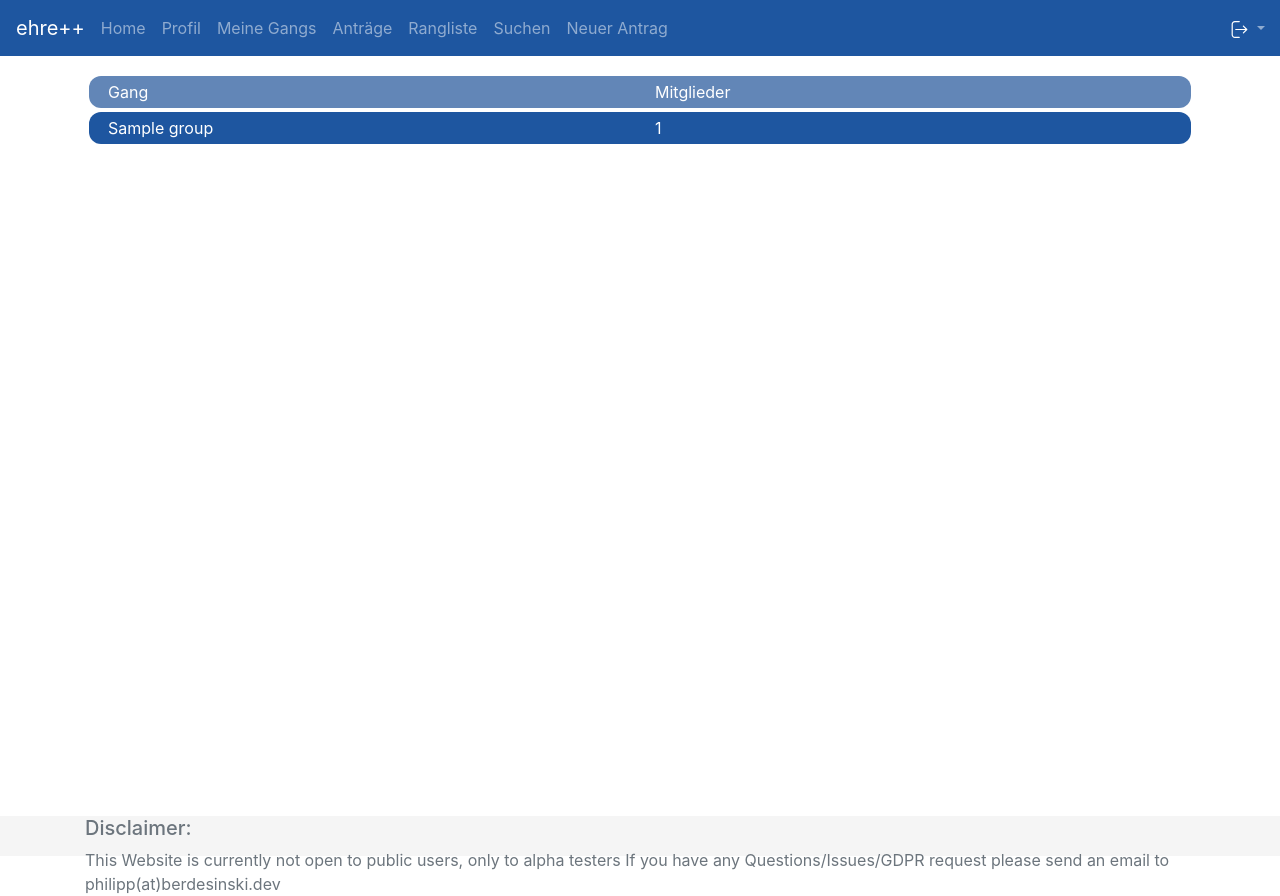
After one commit to C1bergh0st/ehreplusplus, a Django app: page /gang/mygangs/ in a window 1280 px wide. The commit adds this page. Run offline with Django 3.2, Linux system fonts and the light colour scheme; a user stored in the database is signed in; tables that the repository leaves empty hold one stand-in row (values such as "Sample post"); some libraries are stand-ins or nearby versions.

Commit message:
added group admin functionality

```diff
--- a/mysite/counter/models.py
+++ b/mysite/counter/models.py
@@ -81,7 +81,7 @@ class Group(models.Model):
     name = models.CharField(max_length=256, default="Gang", help_text="Der Name dieser Gang")
     creation_date = models.DateTimeField(default=datetime.now, help_text="Erstellt am")
     members = models.ManyToManyField(User, related_name="ehre_groups")
-    initiates = models.ManyToManyField(User, related_name="requested_groups")
+    initiates = models.ManyToManyField(User, related_name="requested_groups", blank=True)
     admin = models.ForeignKey(User, default=1, on_delete=models.PROTECT, related_name='administrated_groups')
 
     def accumulatedEhre(self):
--- a/mysite/counter/urls.py
+++ b/mysite/counter/urls.py
@@ -27,6 +27,8 @@ urlpatterns = [
     path('issue/<int:issue_id>/vote/<str:approve>', views.vote, name='vote'),
     path('profile/<int:id>/', views.profile, name='profile'),
     path("accounts/profile/", views.redirectToUserProfile, name='redirectToUserProfile'),
+    path("gang/mygangs/", views.mygangs, name='mygangs'),
+    path("gang/<int:id>/settings", views.gangSettings, name='gangSettings'),
+    path("gang/<int:id>/change/<int:uid>/<str:approve>", views.gangChange, name='gangChange'),
     path("gang/<int:id>/", views.gang, name='gang'),
-    path("gang/<int:id>/settings", views.gangSettings, name='gangSettings')
 ]
--- a/mysite/counter/views.py
+++ b/mysite/counter/views.py
@@ -88,6 +88,30 @@ def gangSettings(request, id):
     return render(request, "gangSettings.html", {"group":group})
 
 
+@login_required
+def mygangs(request):
+    return render(request, "mygangs.html",{"gangs":request.user.ehre_groups.all()})
+
+
+@login_required
+def gangChange(request, id, uid, approve):
+    group = get_object_or_404(Group, id=id)
+    user = get_object_or_404(User, id=uid)
+    if (request.user != group.admin):
+        return render(request, "denied.html")
+    approveBool = None
+    if(approve == "True"):
+        approveBool = True;
+    elif (approve == "False"):
+        approveBool = False
+    else:
+        return render(request, "error.html");
+    if user not in group.initiates.all():
+        return render(request, "error.html");
+    group.members.add(user)
+    group.initiates.remove(user)
+    return redirect("/gang/" + str(group.id) + "/settings")
+
 
 def keepConsistent(issue):
     if(issue.honor_applied or (issue.creation_date + issue.duration).replace(tzinfo=None) > datetime.now()):
--- a/mysite/templates/base.html
+++ b/mysite/templates/base.html
@@ -35,6 +35,9 @@
       </li>
       <li class="nav-item">
         <a class="nav-link" href="/accounts/profile/">Profil</a>
+      </li>
+      <li class="nav-item">
+        <a class="nav-link" href="/gang/mygangs/">Meine Gangs</a>
       </li>
       <li class="nav-item">
         <a class="nav-link" href="/issue/all/">Anträge</a>
--- /dev/null
+++ b/mysite/templates/mygangs.html
@@ -0,0 +1,32 @@
+{% extends 'base.html' %}
+
+{% block title %}Meine Gangs{% endblock %}
+
+{% block content %}
+<div>
+  <!-- Label-->
+  <div class = "row very_rounded p-1 m-1 fg mutedbg ">
+    <div class="col" style="text-align:left">
+      Gang
+    </div>
+    <div class="col" style="text-align:left">
+      Mitglieder
+    </div>
+  </div>
+  {% for gang in gangs %}
+    <a href="/gang/{{gang.id}}">
+      <div class = "row bg very_rounded p-1 m-1 user">
+        <div class="col" style="text-align:left">
+          {{ gang.name }}
+        </div>
+        <div class="col" style="text-align:left">
+          {{ gang.members.all.count }}
+        </div>
+      </div>
+    </a>
+  {% endfor %}
+
+</div>
+
+
+{% endblock %}
```
Also changed, not shown: mysite/templates/error.html (added, +11 -0 lines), mysite/templates/gang.html (+21 -4 lines), mysite/templates/gangSettings.html (+21 -6 lines).
